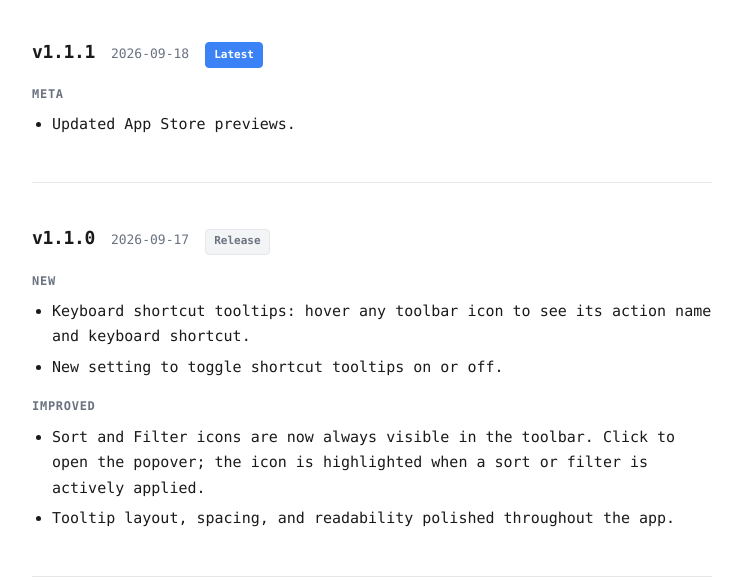
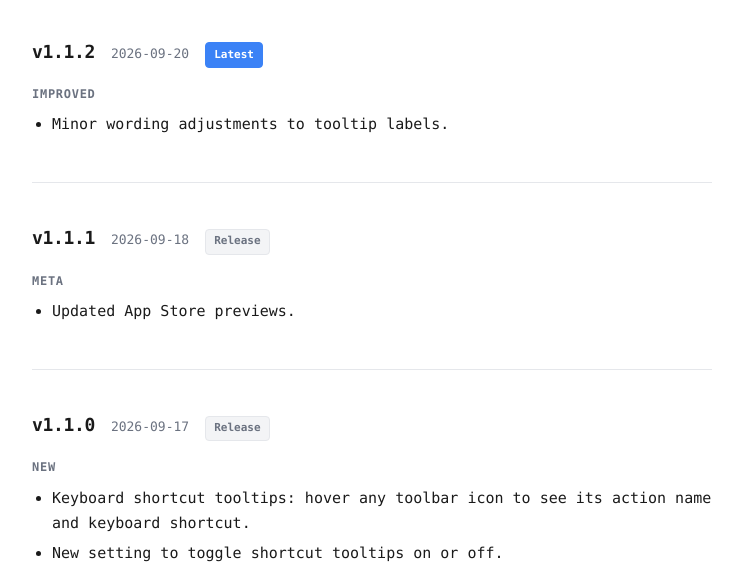
Before and after one commit to hkazuki28/hkazuki28.github.io, a plain HTML site: page keystroke-task-manager/changelog.html in a window 1280 px wide. Shown: the part 183-763 px from the top of the page, without its empty margins (268-1011 px from the left). Drawn offline with Linux system fonts and the light colour scheme.

Commit message:
Add v1.1.2 release notes to changelog
Co-Authored-By: Claude Sonnet 4.6 <noreply@anthropic.com>

```diff
--- a/keystroke-task-manager/changelog.html
+++ b/keystroke-task-manager/changelog.html
@@ -80,9 +80,23 @@
 
     <div class="release">
       <div class="release-header">
+        <span class="release-version">v1.1.2</span>
+        <span class="release-date">2026-09-20</span>
+        <span class="release-tag latest">Latest</span>
+      </div>
+      <div class="change-group">
+        <h3>Improved</h3>
+        <ul>
+          <li>Minor wording adjustments to tooltip labels.</li>
+        </ul>
+      </div>
+    </div>
+
+    <div class="release">
+      <div class="release-header">
         <span class="release-version">v1.1.1</span>
         <span class="release-date">2026-09-18</span>
-        <span class="release-tag latest">Latest</span>
+        <span class="release-tag">Release</span>
       </div>
       <div class="change-group">
         <h3>Meta</h3>
```
